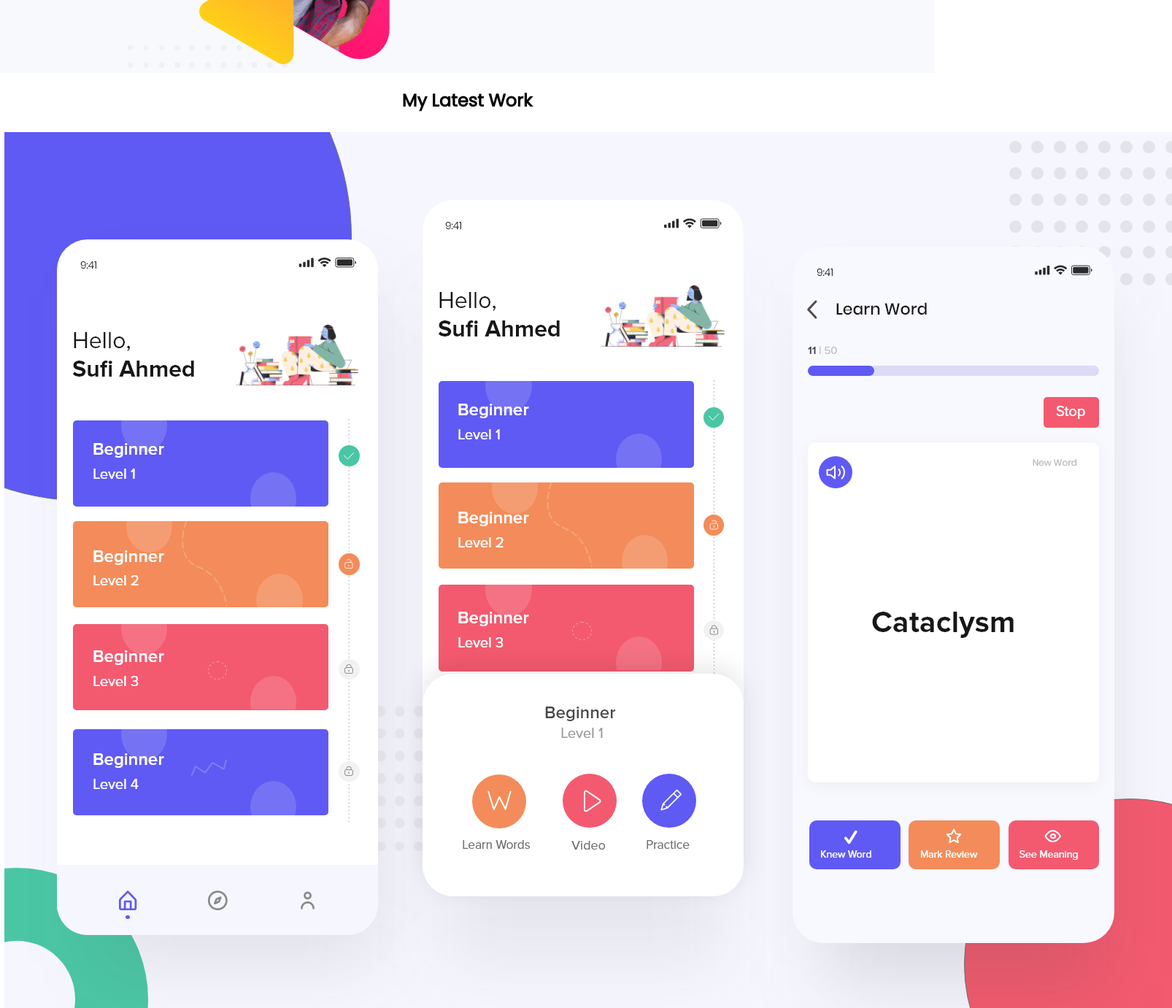
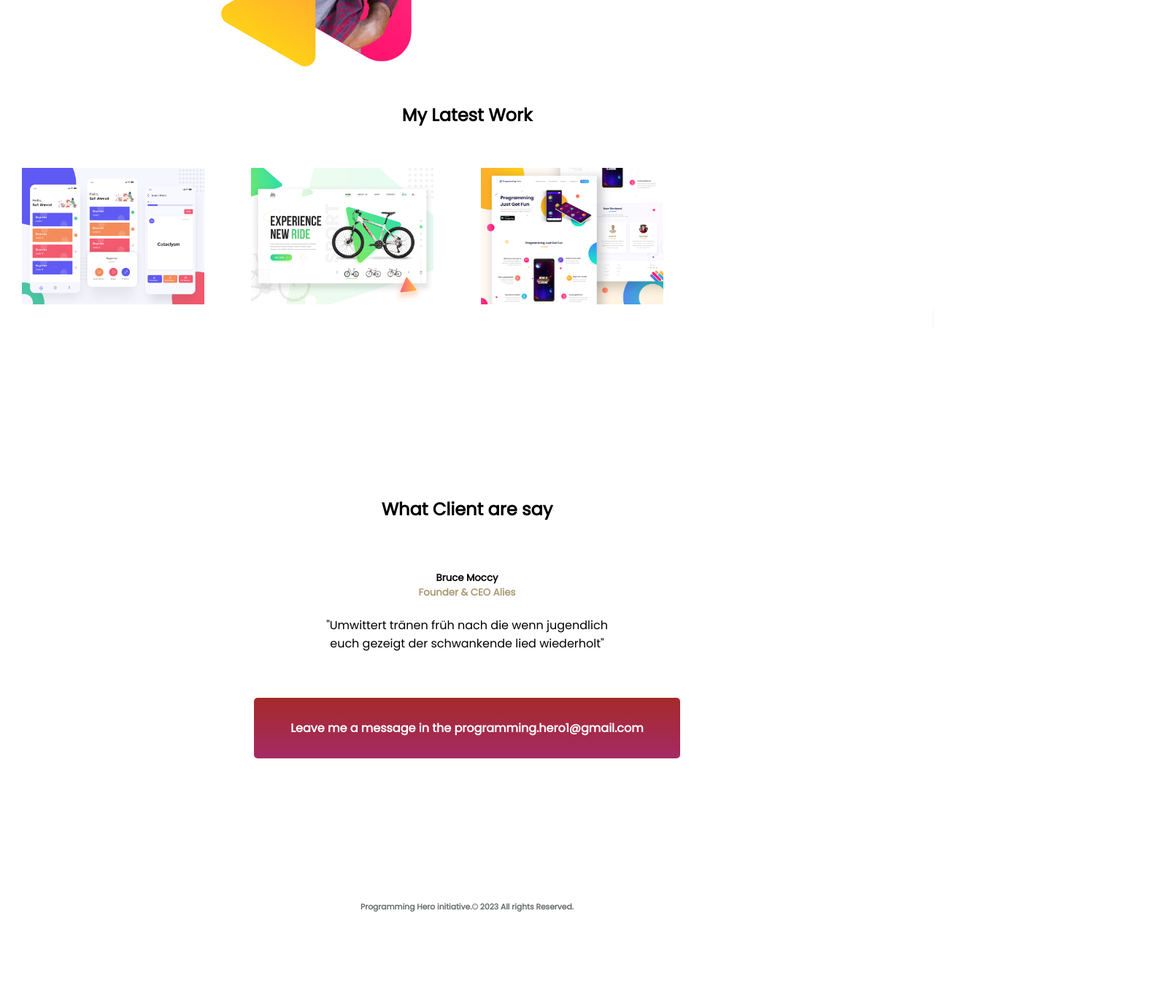
Before and after one commit to md-kamrul-islam-464/personal-website, a plain HTML site: page index.html in a window 1280 px wide. Shown: the part 1100-2481 px from the top of the page at 73% size, 1606 px wide, since content can reach past the window. After the commit the page ends 2351 px from the top, so only its background shows below. Drawn offline with Linux system fonts and the light colour scheme.

Commit message:
Finished Personal Website

```diff
--- a/index.html
+++ b/index.html
@@ -57,12 +57,12 @@
 
 
 
-    <section>
-         <div>
-            <h1 class="latest-work">My Latest Work</h1>
+    <section class="latest-work-bg">
+         <div class="latest-work">
+            <h1>My Latest Work</h1>
          </div>
 
-         <div class="work-img">
+         <div>
 
             <img src="latest-work/work-1.png" alt="work-1">
             <img src="latest-work/work-2.jpg" alt="work-2">
@@ -71,5 +71,32 @@
          </div>
     </section>
 
+
+
+    <section class="footer-bg">
+        <div class="last" >
+            <h1>What Client are say </h1>
+             <br>
+            <div class="bruce-moccy-h6">
+                <h5>Bruce Moccy <br> <span class="founder-ceo-alies">Founder & CEO Alies</span> </h5>
+
+            </div>
+
+            <p> "Umwittert tränen früh nach die wenn jugendlich <br>
+            euch gezeigt der schwankende lied wiederholt"
+            </p>
+
+            <br><br><br>
+
+            <a class="link-button-last" target="_blank" href="https://web.programming-hero.com/home/"> Leave me a message in the programming.hero1@gmail.com </a>
+
+            <br><br><br><br><br><br><br><br><br>
+
+            <h6>Programming Hero initiative.© 2023 All rights Reserved. </h6>
+        </div>
+
+    </section>
+
+
 </body>
 </html>
--- a/style.css
+++ b/style.css
@@ -47,7 +47,7 @@ body{
 
 section{
     height: 500px;
-    padding-bottom: 100px;
+    padding-bottom: 20px;
 }
 
 .biography-bg{
@@ -61,11 +61,57 @@ section{
 
 .latest-work{
     text-align: center;
+    margin-top: 200px;
+
+}
+
+.latest-work-bg{
+    background-image: url("latest-work-bg.png");
+    background-repeat: no-repeat;
+
+}
+
+img{
+    width: 250px;
+    padding: 20px;
+    margin:10px;
+    margin-top: 15px;
+    display: inline;
+
 }
 
 
-.work-img{
-    width:5px;
-    height: 20px;
-    padding: 6px;
+footer-bg{
+    background-image: url("footer-bg.png");
+
 }
+
+.founder-ceo-alies{
+    color: rgba(129, 108, 54, 0.685);
+}
+
+h6{
+    color: rgb(104, 108, 106);
+}
+
+.bruce-moccy-h6{
+    margin: 0;
+    padding: auto;
+
+}
+
+.last{
+
+    text-align: center;
+}
+
+.link-button-last{
+    text-decoration: none;
+    background-image: linear-gradient(brown, rgb(165, 42, 101));
+    padding: 30px 50px;
+    color: white;
+    font-weight: 700;
+    border-radius: 5px;
+    color: white;
+
+}
```
